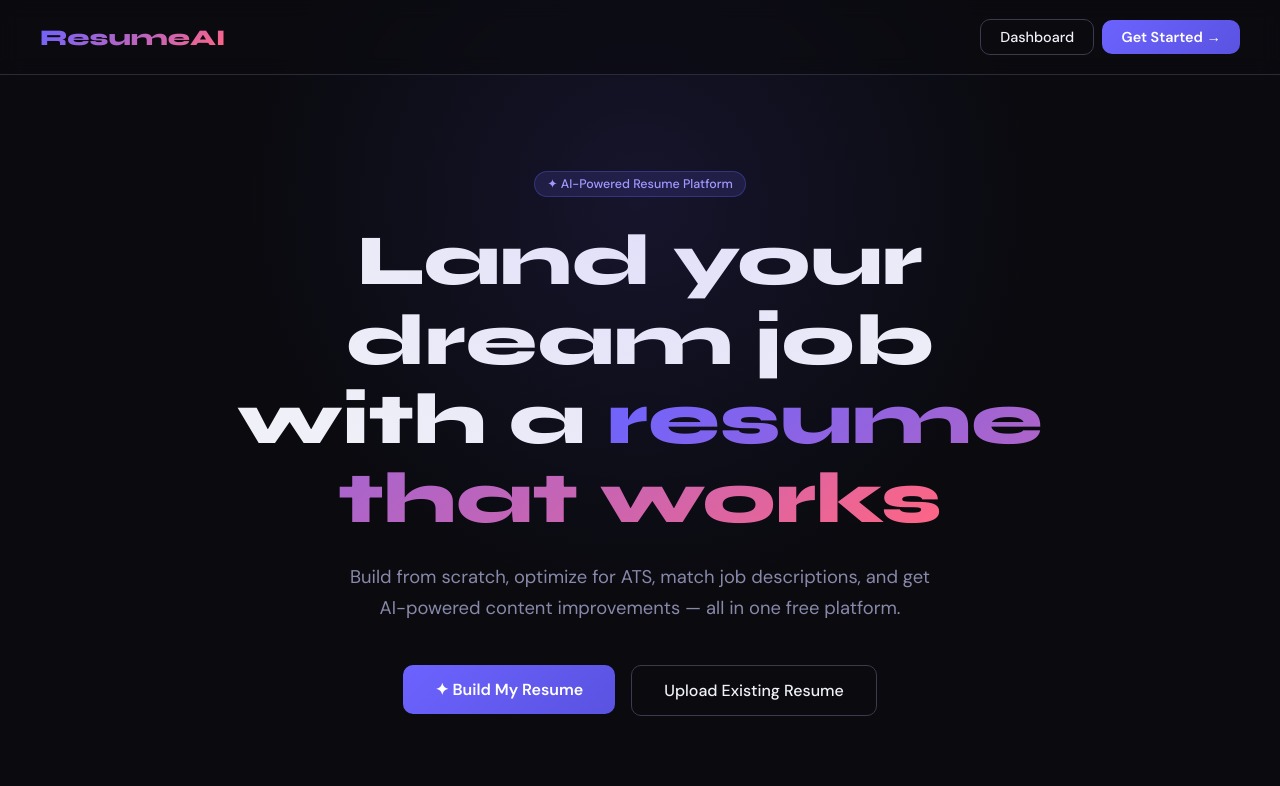
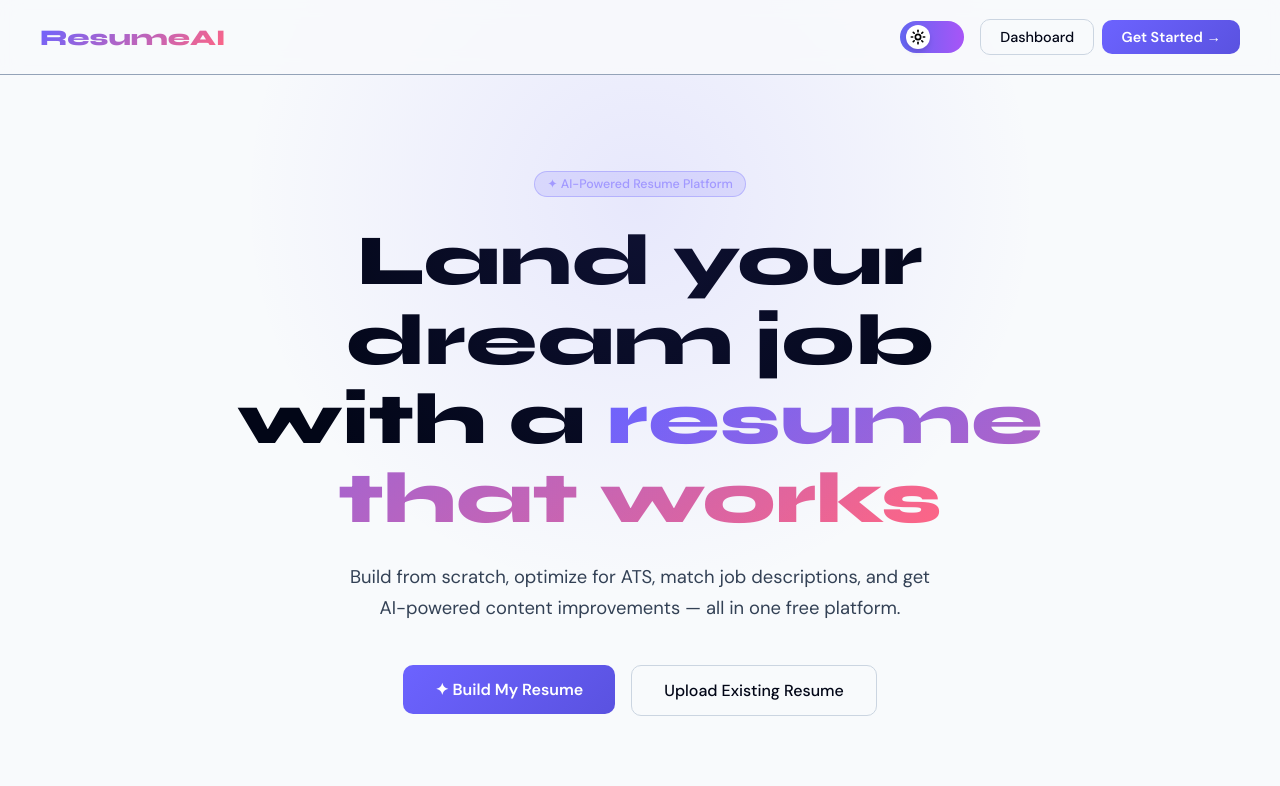
Before and after one commit to KhushalYadav535/Resume-Builder, a Next.js app: page / in a window 1280 px wide. Shown: the top 786 px of the page. Built offline with nearby package versions, Linux system fonts and the light colour scheme; no server answers; a web font is replaced by a local one.

Commit message:
light theme

```diff
--- a/app/globals.css
+++ b/app/globals.css
@@ -5,8 +5,33 @@
 @tailwind components;
 @tailwind utilities;
 
+@custom-variant dark (&:where([data-theme=dark], [data-theme=dark] *));
+
 :root {
+  /* Light Theme */
+  --bg: #f8fafc;
+  --nav-bg: rgba(248, 250, 252, 0.85);
+  --bg-2: #f1f5f9;
+  --bg-3: #e2e8f0;
+  --border: #94a3b8;
+  --border-light: #cbd5e1;
+  --text: #020617;
+  --text-muted: #334155;
+  --text-dim: #475569;
+  --accent: #5227ff;
+  --accent-2: #e11d48;
+  --accent-3: #16a34a;
+  --accent-glow: rgba(82, 39, 255, 0.2);
+  --card: #ffffff;
+  --card-hover: #f8fafc;
+
+  --transition-base: cubic-bezier(0.4, 0, 0.2, 1);
+}
+
+[data-theme="dark"] {
+  /* Dark Theme Overrides */
   --bg: #0a0a0f;
+  --nav-bg: rgba(10, 10, 15, 0.85);
   --bg-2: #111118;
   --bg-3: #1a1a24;
   --border: #2a2a38;
@@ -30,6 +55,8 @@
 
 html {
   scroll-behavior: smooth;
+  transition: background-color 250ms var(--transition-base),
+              color 250ms var(--transition-base);
 }
 
 body {
@@ -38,6 +65,8 @@ body {
   font-family: 'DM Sans', sans-serif;
   min-height: 100vh;
   -webkit-font-smoothing: antialiased;
+  transition: background-color 250ms var(--transition-base),
+              color 250ms var(--transition-base);
 }
 
 h1, h2, h3, h4, h5, h6 {
@@ -154,7 +183,7 @@ h1, h2, h3, h4, h5, h6 {
   font-family: 'DM Sans', sans-serif;
   font-size: 0.9rem;
   width: 100%;
-  transition: border-color 0.2s, box-shadow 0.2s;
+  transition: border-color 0.2s, box-shadow 0.2s, background-color 0.25s, color 0.25s;
   outline: none;
 }
 
@@ -178,7 +207,7 @@ textarea.input {
   border: 1px solid var(--border);
   border-radius: 16px;
   padding: 1.5rem;
-  transition: border-color 0.2s, box-shadow 0.2s;
+  transition: border-color 0.25s, box-shadow 0.25s, background-color 0.25s;
 }
 
 .card:hover {
--- a/app/layout.tsx
+++ b/app/layout.tsx
@@ -13,7 +13,24 @@ export default function RootLayout({
   children: React.ReactNode;
 }) {
   return (
-    <html lang="en">
+    <html lang="en" suppressHydrationWarning>
+      <head>
+        <script
+          dangerouslySetInnerHTML={{
+            __html: `
+              (function() {
+                try {
+                  const theme = localStorage.getItem('resume-optimizer-theme') || 'dark';
+                  document.documentElement.setAttribute('data-theme', theme);
+                  document.documentElement.style.colorScheme = theme;
+                } catch (e) {
+                  document.documentElement.setAttribute('data-theme', 'dark');
+                }
+              })();
+            `,
+          }}
+        />
+      </head>
       <body>
         <AuthProvider>
           {children}
--- a/app/page.tsx
+++ b/app/page.tsx
@@ -1,5 +1,6 @@
 "use client";
 import Link from "next/link";
+import { ThemeToggle } from "@/components/ThemeToggle";
 
 export default function Home() {
   return (
@@ -70,7 +71,7 @@ export default function Home() {
           alignItems: "center",
           justifyContent: "space-between",
           borderBottom: "1px solid var(--border)",
-          background: "rgba(10,10,15,0.6)",
+          background: "var(--nav-bg)",
           backdropFilter: "blur(10px)",
           position: "sticky",
           top: 0,
@@ -90,6 +91,7 @@ export default function Home() {
           ResumeAI
         </span>
         <div style={{ display: "flex", gap: "0.5rem", alignItems: "center" }}>
+          <ThemeToggle />
           <Link href="/dashboard" style={{ textDecoration: "none" }}>
             <button className="btn-secondary landing-nav-btn">
               Dashboard
--- a/components/Navbar.tsx
+++ b/components/Navbar.tsx
@@ -5,6 +5,7 @@ import { usePathname } from "next/navigation";
 import { useAuth } from "@/hooks/useAuth";
 import NotificationBell from "@/components/NotificationBell";
 import PillNav from "./PillNav/PillNav";
+import { ThemeToggle } from "@/components/ThemeToggle";
 
 export default function Navbar() {
   const pathname = usePathname();
@@ -44,7 +45,7 @@ export default function Navbar() {
         top: 0,
         zIndex: 1000,
         width: "100%",
-        background: "rgba(10, 10, 15, 0.85)",
+        background: "var(--nav-bg)",
         backdropFilter: "blur(12px)",
         borderBottom: "1px solid var(--border)",
         transition: "all 0.3s ease",
@@ -77,13 +78,14 @@ export default function Navbar() {
             height: "42px",
             zIndex: 100
           }}>
+            <ThemeToggle />
             <NotificationBell />
             <button
               onClick={logout}
               style={{
                 background: "transparent",
                 border: "1px solid var(--border-light)",
-                color: "#d1d1d1",
+                color: "var(--text-muted)",
                 fontSize: "13px",
                 fontWeight: 600,
                 cursor: "pointer",
--- a/components/NotificationBell.tsx
+++ b/components/NotificationBell.tsx
@@ -141,7 +141,7 @@ export default function NotificationBell() {
             right: 0,
             marginTop: "8px",
             width: "320px",
-            background: "rgba(18, 18, 28, 0.95)",
+            background: "var(--nav-bg)",
             backdropFilter: "blur(16px)",
             border: "1px solid var(--border)",
             borderRadius: "12px",
--- /dev/null
+++ b/components/ThemeToggle.tsx
@@ -0,0 +1,64 @@
+'use client';
+
+import { useTheme } from '@/hooks/useTheme';
+import { Sun, Moon } from 'lucide-react';
+
+export function ThemeToggle() {
+  const { theme, toggleTheme, mounted } = useTheme();
+
+  if (!mounted) {
+    // Prevent hydration mismatch — render a placeholder
+    return <div className="w-16 h-8 rounded-full bg-gray-300 dark:bg-gray-700 animate-pulse" />;
+  }
+
+  return (
+    <button
+      onClick={() => toggleTheme()}
+      style={{
+        position: "relative",
+        width: "64px",
+        height: "32px",
+        borderRadius: "9999px",
+        background: "linear-gradient(to right, #6366f1, #a855f7)",
+        display: "flex",
+        alignItems: "center",
+        transition: "all 0.3s",
+        border: "none",
+        cursor: "pointer",
+        padding: "0 4px",
+        flexShrink: 0,
+        marginRight: "8px"
+      }}
+      aria-label={`Switch to ${theme === 'dark' ? 'light' : 'dark'} theme`}
+      title={`Current theme: ${theme}`}
+    >
+      {/* Animated background circle */}
+      <div
+        style={{
+          position: "absolute",
+          width: "24px",
+          height: "24px",
+          backgroundColor: "#ffffff",
+          borderRadius: "50%",
+          boxShadow: "0 4px 6px -1px rgba(0, 0, 0, 0.1), 0 2px 4px -1px rgba(0, 0, 0, 0.06)",
+          transition: "transform 0.3s",
+          display: "flex",
+          alignItems: "center",
+          justifyContent: "center",
+          transform: theme === 'light' ? 'translateX(2px)' : 'translateX(30px)',
+        }}
+      >
+        {theme === 'light' ? (
+          <Sun size={16} className="text-amber-500" strokeWidth={2.5} />
+        ) : (
+          <Moon size={16} className="text-indigo-600" strokeWidth={2.5} />
+        )}
+      </div>
+
+      {/* Invisible label for accessibility */}
+      <span className="sr-only">
+        {theme === 'dark' ? 'Switch to light mode' : 'Switch to dark mode'}
+      </span>
+    </button>
+  );
+}
--- /dev/null
+++ b/hooks/useTheme.ts
@@ -0,0 +1,87 @@
+import { useEffect, useState } from 'react';
+
+export type Theme = 'light' | 'dark';
+
+export function useTheme() {
+  const [theme, setTheme] = useState<Theme>('dark');
+  const [mounted, setMounted] = useState(false);
+
+  useEffect(() => {
+    // 1. Check localStorage first
+    const saved = localStorage.getItem('resume-optimizer-theme') as Theme | null;
+
+    if (saved) {
+      // User has chosen a theme before
+      setTheme(saved);
+      document.documentElement.setAttribute('data-theme', saved);
+    } else {
+      // No saved preference — check system preference
+      const systemPreference = window.matchMedia('(prefers-color-scheme: dark)').matches
+        ? 'dark'
+        : 'light';
+
+      setTheme(systemPreference);
+      document.documentElement.setAttribute('data-theme', systemPreference);
+      localStorage.setItem('resume-optimizer-theme', systemPreference);
+    }
+
+    setMounted(true);
+  }, []);
+
+  // Toggle function
+  const toggleTheme = (newTheme?: Theme) => {
+    const next = newTheme || (theme === 'dark' ? 'light' : 'dark');
+
+    setTheme(next);
+    document.documentElement.setAttribute('data-theme', next);
+    localStorage.setItem('resume-optimizer-theme', next);
+
+    // Optional: emit custom event so other tabs can sync
+    window.dispatchEvent(new CustomEvent('theme-change', { detail: { theme: next } }));
+  };
+
+  useEffect(() => {
+    const handleStorageChange = (e: StorageEvent) => {
+      if (e.key === 'resume-optimizer-theme' && e.newValue) {
+        setTheme(e.newValue as Theme);
+        document.documentElement.setAttribute('data-theme', e.newValue);
+      }
+    };
+
+    const handleThemeChangeEvent = (e: Event) => {
+      const customEvent = e as CustomEvent<{ theme: Theme }>;
+      setTheme(customEvent.detail.theme);
+      document.documentElement.setAttribute('data-theme', customEvent.detail.theme);
+    };
+
+    const handleKeyDown = (e: KeyboardEvent) => {
+      // Ctrl+Shift+T to toggle theme
+      if (e.ctrlKey && e.shiftKey && e.code === 'KeyT') {
+        e.preventDefault();
+        setTheme((prevTheme) => {
+          const next = prevTheme === 'dark' ? 'light' : 'dark';
+          document.documentElement.setAttribute('data-theme', next);
+          localStorage.setItem('resume-optimizer-theme', next);
+          window.dispatchEvent(new CustomEvent('theme-change', { detail: { theme: next } }));
+          return next;
+        });
+      }
+    };
+
+    window.addEventListener('storage', handleStorageChange);
+    window.addEventListener('theme-change', handleThemeChangeEvent);
+    window.addEventListener('keydown', handleKeyDown);
+
+    return () => {
+      window.removeEventListener('storage', handleStorageChange);
+      window.removeEventListener('theme-change', handleThemeChangeEvent);
+      window.removeEventListener('keydown', handleKeyDown);
+    };
+  }, []);
+
+  return {
+    theme,
+    toggleTheme,
+    mounted, // Use this to prevent hydration mismatch
+  };
+}
--- a/package.json
+++ b/package.json
@@ -18,6 +18,7 @@
     "gsap": "^3.15.0",
     "isomorphic-dompurify": "^3.18.0",
     "lru-cache": "^11.5.1",
+    "lucide-react": "^1.21.0",
     "mammoth": "^1.12.0",
     "next": "16.2.6",
     "pdf-parse": "^1.1.1",
```
Also changed, not shown: app/login/page.tsx (+4 -4 lines), app/signup/page.tsx (+4 -4 lines), 1 other file (tests, documents, lock files or other folders).
